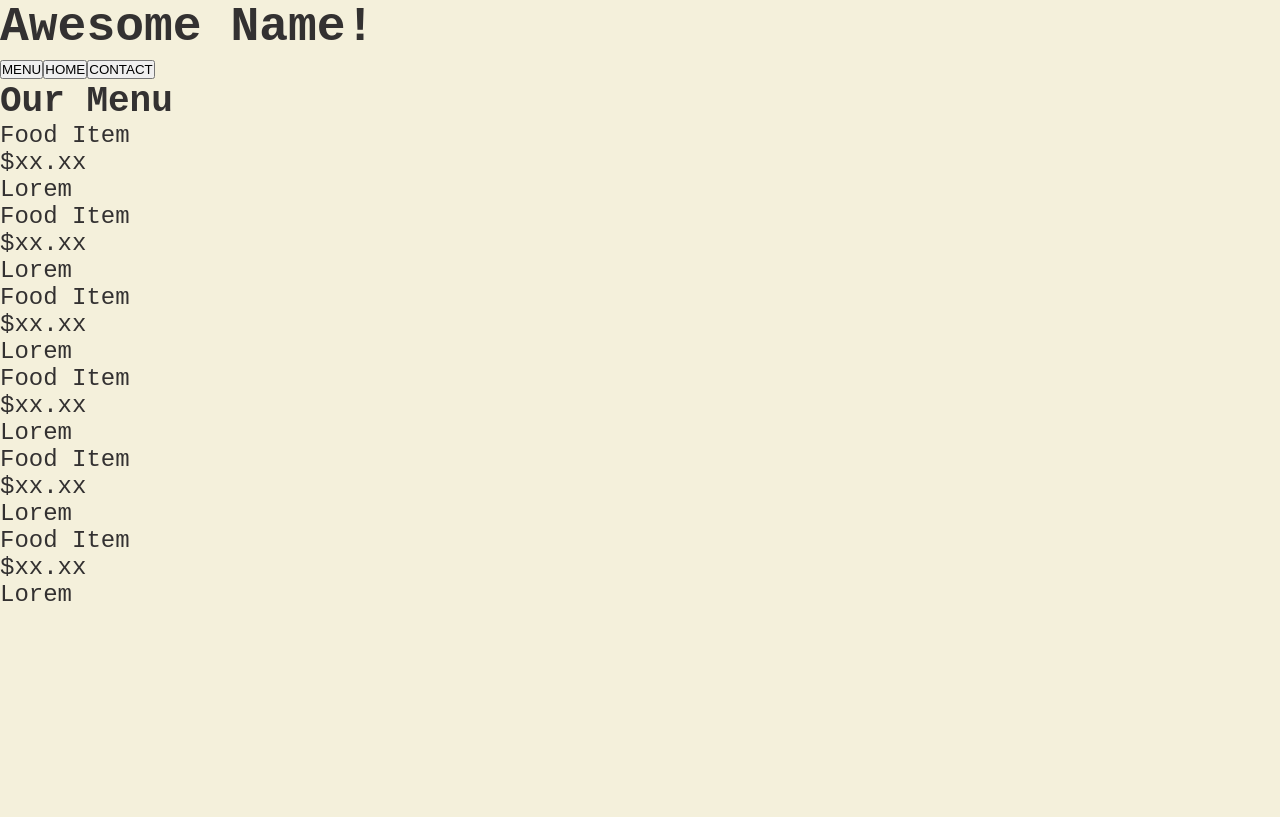
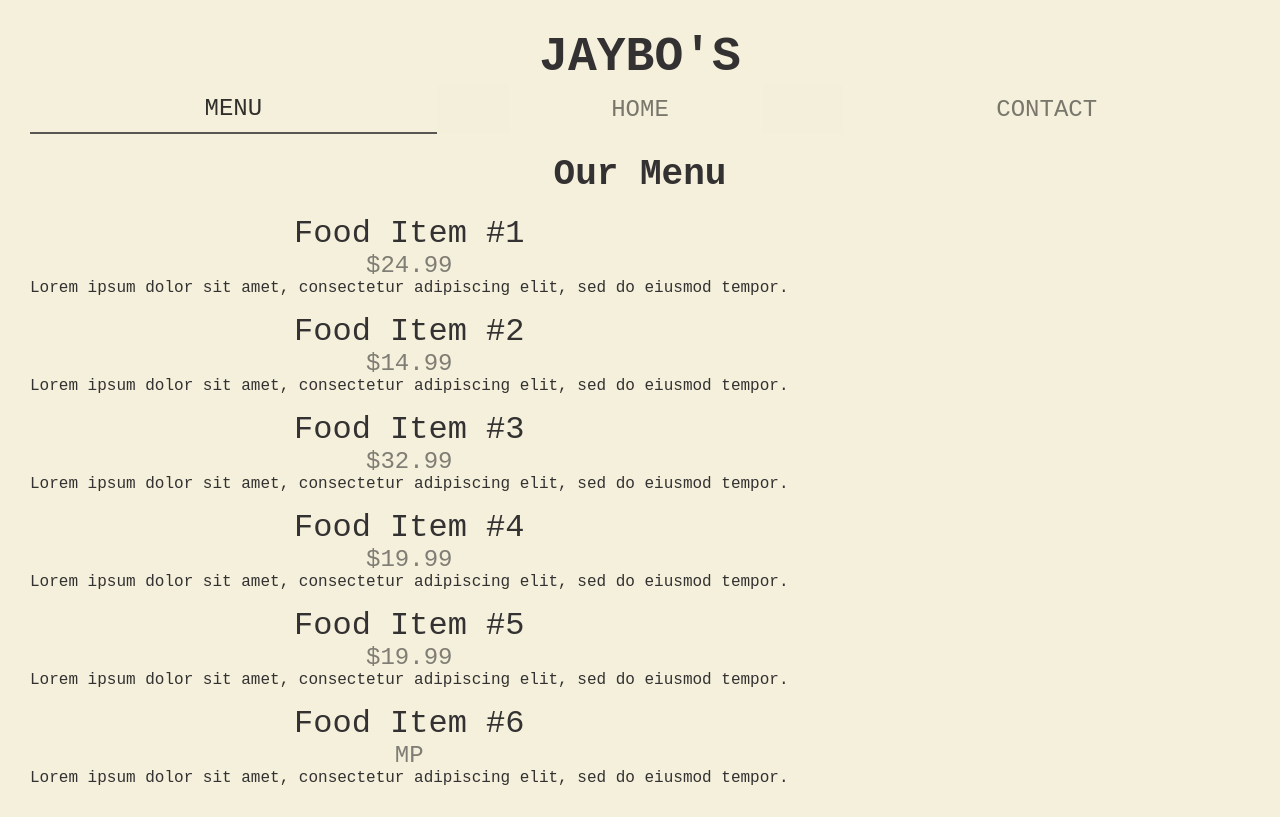
Before and after one commit to jseo42/ResturantPage, a website built with webpack: page dist/index.html in a window 1280 px wide. Both pictures are taken after a click on the button "MENU". Built offline with nearby package versions, Linux system fonts and the light colour scheme.

Commit message:
DOM elemtents added with CSS

```diff
--- a/src/modules/contact.js
+++ b/src/modules/contact.js
@@ -2,20 +2,34 @@ function createContactPage() {
   const contact = document.createElement('div');
   contact.classList.add('contact');
 
+  const contactTitle = document.createElement('h2');
+  contactTitle.classList.add('contact-title');
+  contactTitle.textContent = 'Contact Us';
+
+  const numberText = document.createElement('div');
+  numberText.textContent = "Phone:"
+
   const number = document.createElement('p');
-  number.textContent = "xxx.xxx.xxxx"
+  number.textContent = "012.345.6789"
+
+  const addressText = document.createElement('div');
+  addressText.classList.add('address-title');
+  addressText.textContent = "Location:"
 
   const address = document.createElement('p');
-  address.textContent = "X Y Z";
+  address.textContent = "TBD";
 
   // insert Photo or something else
-
+  contact.appendChild(contactTitle);
+  contact.appendChild(numberText);
   contact.appendChild(number);
+  contact.appendChild(addressText);
   contact.appendChild(address);
 
   return contact;
 
 }
+
 
 function loadContact() {
   const main = document.querySelector('main');
--- a/src/modules/home.js
+++ b/src/modules/home.js
@@ -1,21 +1,27 @@
+import myImage from './hotdog.jpg';
 function createHomePage() {
   const home = document.createElement('div');
   home.classList.add('home-container');
+
+
   const header = document.createElement('h1');
-  //add class list
-  header.textContent = "Awesome Resaurant Name!";
-  //add class list
-  const image = document.createElement('p');
-  image.textContent = "Use Awesome Image Here"
-  //resize image
+  header.textContent = "Feeling Hangry?";
+
+
+  const hotdogPhoto = new Image();
+  hotdogPhoto.src = myImage;
+
+
 
   const paragraph = document.createElement('p');
-  paragraph.textContent = "Description Goes Here!"
+  paragraph.textContent = "Here at Jaybo's, we only serve the best food that quell the need of your survival instincts! Lorem ipsum dolor sit amet, consectetur adipiscing elit. Etiam eleifend lacus nec sem mollis, mattis iaculis orci dictum. Pellentesque in hendrerit neque, id vulputate lectus. Nam eleifend consectetur tristique."
+
+
   //add class list
 
   home.appendChild(header);
-  home.appendChild(image);
   home.appendChild(paragraph);
+  home.appendChild(hotdogPhoto);
 
   return home;
 }
--- a/src/modules/initWeb.js
+++ b/src/modules/initWeb.js
@@ -9,7 +9,7 @@ function makeHeader() {
 
   const restaurantName = document.createElement('h1');
   restaurantName.classList.add('restaurant-name');
-  restaurantName.textContent = "Awesome Name!";
+  restaurantName.textContent = "JAYBO'S";
 
   header.appendChild(restaurantName);
   header.appendChild(makeNavBar());
@@ -26,7 +26,9 @@ function makeNavBar(){
   menuBtn.classList.add("nav-btn");
   menuBtn.textContent = "MENU"
 
-  menuBtn.addEventListener('click', () => {
+  menuBtn.addEventListener('click', (e) => {
+    if (e.target.classList.contains('active-btn')) return;
+    activeBtn(menuBtn);
     loadMenu();
   });
   // Create Home Button
@@ -34,7 +36,9 @@ function makeNavBar(){
   homeBtn.classList.add("nav-btn");
   homeBtn.textContent = "HOME"
 
-  homeBtn.addEventListener('click', () => {
+  homeBtn.addEventListener('click', (e) => {
+    if (e.target.classList.contains('active-btn')) return;
+    activeBtn(homeBtn);
     loadHome();
 
   });
@@ -44,7 +48,9 @@ function makeNavBar(){
   contactBtn.classList.add("nav-btn");
   contactBtn.textContent = "CONTACT"
 
-  contactBtn.addEventListener('click', () => {
+  contactBtn.addEventListener('click', (e) => {
+    if (e.target.classList.contains('active-btn')) return;
+    activeBtn(contactBtn);
     loadContact();
   });
 
@@ -64,7 +70,16 @@ function makeMain() {
   return main;
 }
 
+function activeBtn(button) {
+  const buttons = document.querySelectorAll('.nav-btn');
 
+  buttons.forEach(button => {
+    if (button !== this) {
+      button.classList.remove('active-btn');
+    }
+  });
+  button.classList.add('active-btn');
+}
 
 function loadWeb() {
   const content = document.querySelector('#content');
--- a/src/modules/menu.js
+++ b/src/modules/menu.js
@@ -19,16 +19,17 @@ function createMenu() {
 };
 function createPanel() {
   const menuList = [
-    {name: "Food Item", price: '$xx.xx', desc: 'Lorem'},
-    {name: "Food Item", price: '$xx.xx', desc: 'Lorem'},
-    {name: "Food Item", price: '$xx.xx', desc: 'Lorem'},
-    {name: "Food Item", price: '$xx.xx', desc: 'Lorem'},
-    {name: "Food Item", price: '$xx.xx', desc: 'Lorem'},
-    {name: "Food Item", price: '$xx.xx', desc: 'Lorem'}
+    {name: "Food Item #1", price: '$24.99', desc: 'Lorem ipsum dolor sit amet, consectetur adipiscing elit, sed do eiusmod tempor.'},
+    {name: "Food Item #2", price: '$14.99', desc: 'Lorem ipsum dolor sit amet, consectetur adipiscing elit, sed do eiusmod tempor.'},
+    {name: "Food Item #3", price: '$32.99', desc: 'Lorem ipsum dolor sit amet, consectetur adipiscing elit, sed do eiusmod tempor.'},
+    {name: "Food Item #4", price: '$19.99', desc: 'Lorem ipsum dolor sit amet, consectetur adipiscing elit, sed do eiusmod tempor.'},
+    {name: "Food Item #5", price: '$19.99', desc: 'Lorem ipsum dolor sit amet, consectetur adipiscing elit, sed do eiusmod tempor.'},
+    {name: "Food Item #6", price: 'MP', desc: 'Lorem ipsum dolor sit amet, consectetur adipiscing elit, sed do eiusmod tempor.'}
   ]
 
   const dishList = menuList.map(obj => [obj.name, obj.price, obj.desc]);
   let menuItems = document.createElement('div');
+  menuItems.classList.add('menu-container');
 
 
   dishList.forEach(dish => {
--- a/webpack.config.js
+++ b/webpack.config.js
@@ -6,4 +6,21 @@ module.exports = {
     filename: 'main.js',
     path: path.resolve(__dirname, 'dist'),
   },
+  module: {
+    rules: [
+      {
+        test: /\.css$/i,
+        use: ['style-loader', 'css-loader'],
+      },
+
+     {
+
+       test: /\.(png|svg|jpg|jpeg|gif)$/i,
+
+       type: 'asset/resource',
+
+     },
+    ],
+  },
+
 };
```
Also changed, not shown: dist/6cca057e3b49277534b0.jpg (added), dist/index.html, dist/main.js, dist/style.css, src/modules/hotdog.jpg (added), 3 other files.
